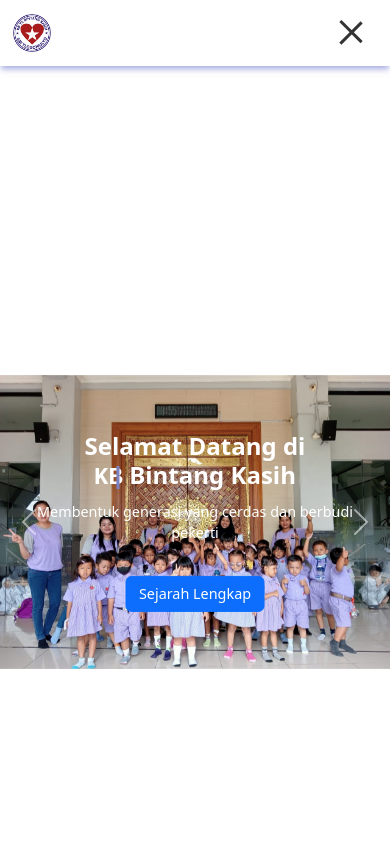
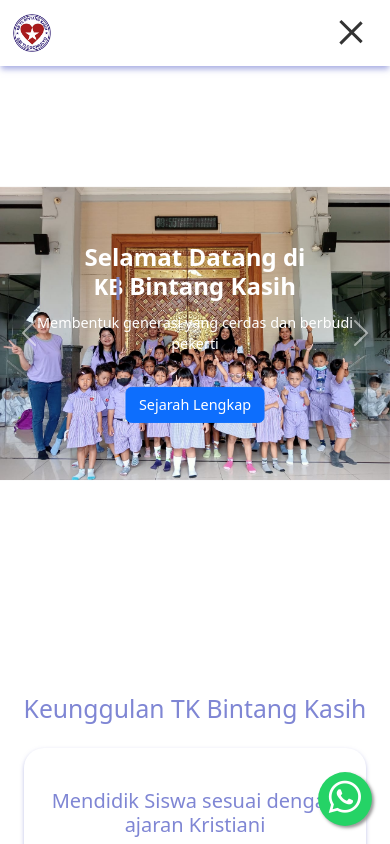
Before and after one commit to yerikodirgantara/Tk-Bintang-Kasih, a Vue app: page / in a window 390 px wide. Shown: the top 844 px of the page. Built offline with nearby package versions, Linux system fonts and the light colour scheme.

Commit message:
commit ketujuh

```diff
--- a/src/components/Landingpage/Home.vue
+++ b/src/components/Landingpage/Home.vue
@@ -46,9 +46,8 @@
       <button @click="showSejarahAlert" class="btn btn-primary mt-3">Sejarah Lengkap</button>
     </div>
   </section>
-
 <!-- Keunggulan Section with Separate Containers -->
-<section id="sejarah" class="my-5">
+<section id="keunggulan" class="my-5">
   <div class="container">
     <h2 class="text-center mb-4">Keunggulan TK Bintang Kasih</h2>
     <div class="row">
@@ -124,28 +123,26 @@
 <section id="lokasi-sekolah" class="container my-5 section-box">
   <h2 class="text-center mb-4">Lokasi Sekolah & Kontak Kami</h2>
   <div class="row justify-content-center">
-    <!-- Kolom Lokasi -->
-    <div class="col-md-6">
-      <h4 class="text-center">Lokasi Sekolah</h4>
+    <div class="col-md-12">
+      <div class="card">
+        <div class="card-body">
+          <h4 class="text-center card-title mb-4">Lokasi Sekolah</h4>
           <p>Kami berlokasi di Jl. Dolog Lor Raya No.7, Tlogosari Wetan, Kec. Pedurungan, Kota Semarang, Jawa Tengah</p>
           <iframe src="https://www.google.com/maps/embed?pb=!1m18!1m12!1m3!1d3960.1450567943875!2d110.46970877475769!3d-6.992190593008854!2m3!1f0!2f0!3f0!3m2!1i1024!2i768!4f13.1!3m3!1m2!1s0x2e708d6b65eb5721%3A0x9ee1b4d92c836e63!2sTK%20Bintang%20Kasih!5e0!3m2!1sid!2sid!4v1725731173060!5m2!1sid!2sid"
             width="100%" height="300" style="border:0;" allowfullscreen="" loading="lazy" referrerpolicy="no-referrer-when-downgrade"></iframe>
-    </div>
-
-    <!-- Kolom Kontak Kami -->
-    <div class="col-md-6">
-      <h4 class="text-center">Kontak Kami</h4>
-      <p>Jika ada pertanyaan, silakan hubungi kami melalui informasi di bawah ini:</p>
+          <h4 class="text-center card-title mt-4 mb-3">Kontak Kami</h4>
+          <p class="mb-3">Jika ada pertanyaan, silakan hubungi kami melalui informasi di bawah ini:</p>
           <ul class="list-unstyled">
-        <li><strong>Alamat:</strong> Jl. Dolog Lor Raya No.7, Semarang</li>
-        <li><strong>Telepon:</strong> +62 82225386373</li>
-        <li><strong>Email:</strong> tkbintangkasih.tlogomulyo@gmail.com</li>
+            <li class="mb-2"><strong>Alamat:</strong> Jl. Dolog Lor Raya No.7, Semarang</li>
+            <li class="mb-2"><strong>Telepon:</strong> <a href="tel:+6282225386373">+62 822 2538 6373</a></li>
+            <li class="mb-2"><strong>Email:</strong> <a href="mailto:tkbintangkasih.tlogomulyo@gmail.com">tkbintangkasih.tlogomulyo@gmail.com</a></li>
             <li><strong>Jam Operasional:</strong> Senin - Jumat, 08.00 - 12.00 WIB</li>
           </ul>
         </div>
       </div>
+    </div>
+  </div>
 </section>
-
 
     <!-- Organizational Chart Section -->
     <section id="bagan-organisasi" class="container my-5 section-box">
@@ -174,6 +171,7 @@
   <h2 class="text-center mb-4">Pendaftaran Peserta Didik Baru</h2>
   <div class="row">
     <div class="col-md-6">
+      <div class="container">
         <div class="card text-center">
           <div class="card-body">
             <h5 class="card-title">Pendaftaran Kelompok Bermain (KB)</h5>
@@ -182,7 +180,9 @@
           </div>
         </div>
       </div>
+    </div>
     <div class="col-md-6">
+      <div class="container">
         <div class="card text-center">
           <div class="card-body">
             <h5 class="card-title">Pendaftaran Taman Kanak-Kanak (TK)</h5>
@@ -192,9 +192,14 @@
         </div>
       </div>
     </div>
+  </div>
 </section>
 
     <Footer />
+    <a href="https://wa.me/62882225386373" class="whatsapp-float" target="_blank">
+      <i class="bi bi-whatsapp"></i>
+    </a>
+
   </div>
 </template>
 
@@ -326,9 +331,9 @@
 /* Hero Section Styling */
 .hero-section {
   position: relative;
-  height: 100vh;
+  height: 60vh;
   overflow: hidden;
-  margin-top: 100px; /* Agar tidak nabrak dengan navbar */
+  margin-top: 80px; /* Agar tidak nabrak dengan navbar */
 }
 .carousel-item img {
   width: 100%;
@@ -414,6 +419,7 @@
   text-align: justify;
 }
 
+
 /* Media Queries untuk Responsive Design */
 
 /* Mobile Devices (max-width: 767px) */
@@ -434,7 +440,6 @@
 @media (min-width: 768px) and (max-width: 991px) {
   .card {
     padding: 20px;
-    gap: 3;
     box-shadow: 0 3px 6px rgba(127, 134, 212, 0.6);
     border-radius: 25px;
   }
@@ -470,13 +475,13 @@
 /* Section Styling */
 section {
   padding: 60px 0;
-  margin-top: 100px; /* Tambahkan margin top agar tidak nabrak navbar */
+  margin-top: 55px; /* Tambahkan margin top agar tidak nabrak navbar */
 }
 
 /* Lokasi and Pendaftaran Sections */
 .section-box {
   padding: 60px 0;
-  margin-top: 100px; /* Pastikan juga ditambahkan margin pada section ini */
+  margin-top: 55px; /* Pastikan juga ditambahkan margin pada section ini */
 }
 
 .bagan-organisasi img {
@@ -541,4 +546,47 @@
   width: 100% !important;
   height: 100% !important;
 }
+
+@keyframes pulse {
+    0% {
+        transform: scale(1);
+    }
+    50% {
+        transform: scale(1.1);
+    }
+    100% {
+        transform: scale(1);
+    }
+}
+
+.whatsapp-float {
+    position: fixed;
+    width: 50px;
+    height: 50px;
+    bottom: 20px;
+    right: 20px;
+    background-color: #25d366;
+    color: #FFF;
+    border-radius: 50px;
+    text-align: center;
+    font-size: 30px;
+    box-shadow: 2px 2px 3px #999;
+    z-index: 1000;
+    animation: pulse 1.5s infinite ease-in-out; /* Animasi berdenyut */
+    animation-delay: 3s; /* Setiap 3 detik */
+}
+
+.whatsapp-float img {
+    width: 100%;
+    height: 100%;
+    border-radius: 50%;
+}
+
+.whatsapp-float:hover {
+    background-color: #128c7e;
+    transform: scale(1.1);
+    transition: transform 0.3s ease;
+}
+
+
 </style>
--- a/src/components/Navbar/Navmenu.vue
+++ b/src/components/Navbar/Navmenu.vue
@@ -21,6 +21,7 @@
               Keunggulan
             </a>
             <ul class="dropdown-menu" aria-labelledby="keunggulanDropdown">
+              <li><a class="dropdown-item" href="#keunggulan">Keunggulan KB & TK</a></li>
               <li><a class="dropdown-item" href="#visi-misi">Visi & Misi</a></li>
               <li><a class="dropdown-item" href="#lokasi-sekolah">Lokasi Sekolah</a></li>
             </ul>
```
Lines whose indentation alone changed are shown as unchanged.
